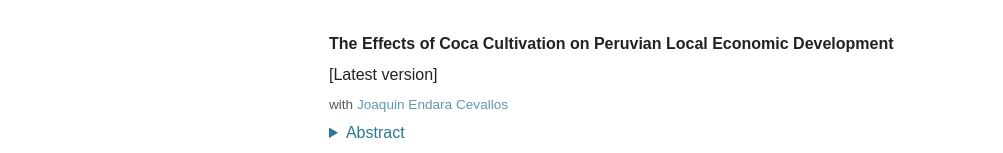
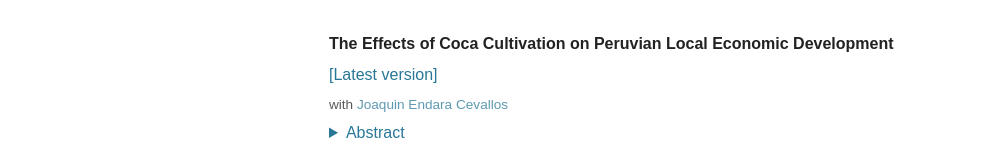
Before and after one commit to paulalopezv/Site, a Next.js app: page / in a window 1280 px wide. Shown: the part 593-746 px from the top of the page, without its empty margins (136-1139 px from the left). Built offline with nearby package versions, Linux system fonts and the light colour scheme.

Commit message:
Link latest version of coca paper
Co-Authored-By: Claude Sonnet 5 <noreply@anthropic.com>

```diff
--- a/app/page.tsx
+++ b/app/page.tsx
@@ -43,7 +43,7 @@ export default function Home() {
         </article>
         <article className="publication">
           <h3>The Effects of Coca Cultivation on Peruvian Local Economic Development</h3>
-          <p>[Latest version]</p>
+          <p><a href="https://www.dropbox.com/scl/fi/moqhjtrkilphv1cv39azo/The-Effects-of-Coca-Cultivation.pdf?rlkey=9folmlihwvr9y388xlmifb0th&st=7wa0kkuc&e=1&dl=0">[Latest version]</a></p>
           <p className="meta">with <a href="https://jendara.com/">Joaquin Endara Cevallos</a></p>
           <details className="abstract">
             <summary>Abstract</summary>
```
